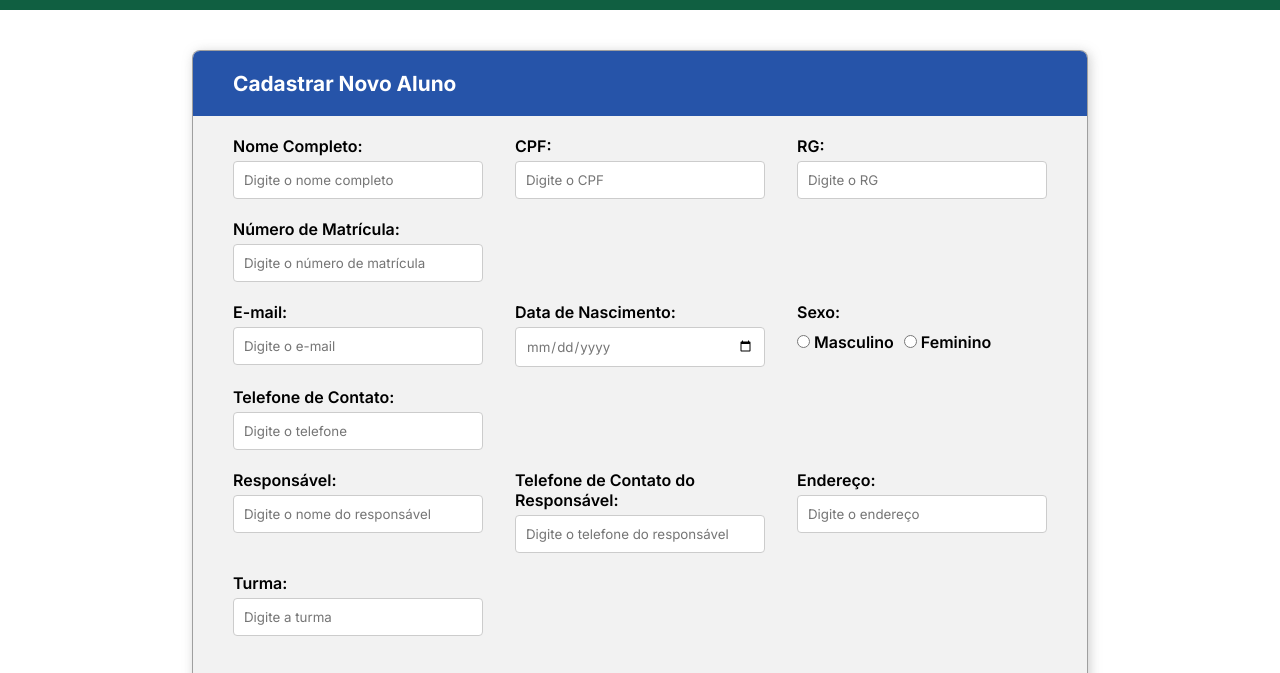
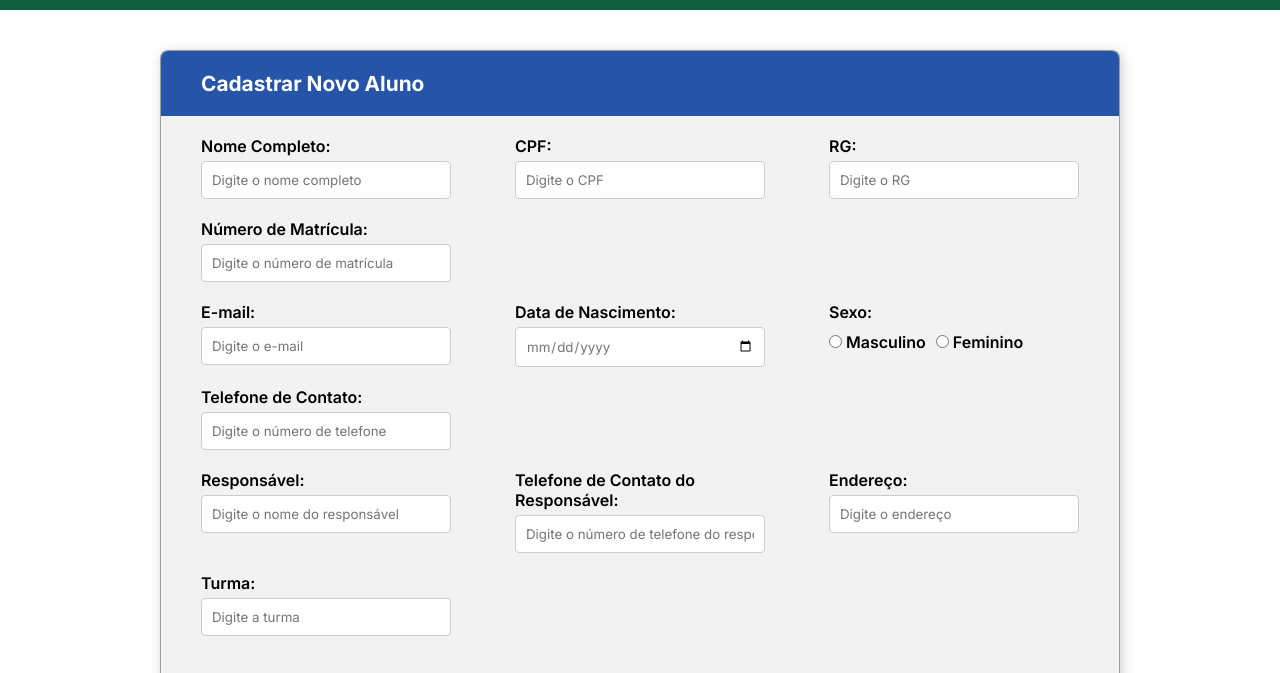
Before and after one commit to developerlucasgabriel/Senac-Atividade-Remota-Sistema-Alunos, a plain HTML site: page index.html in a window 1280 px wide. Shown: the part 94-767 px from the top of the page. Drawn offline with Linux system fonts and the light colour scheme.

Commit message:
mudança de nomes nos placeholders de telefone de contato

```diff
--- a/index.html
+++ b/index.html
@@ -71,7 +71,7 @@
 
                         <div class="form-group">
                             <label for="telefone">Telefone de Contato:</label>
-                            <input type="tel" id="telefone" name="telefone" placeholder="Digite o telefone">
+                            <input type="tel" id="telefone" name="telefone" placeholder="Digite o número de telefone">
                         </div>
                     </div>
 
@@ -84,7 +84,7 @@
 
                         <div class="form-group">
                             <label for="telefoneResp">Telefone de Contato do Responsável:</label>
-                            <input type="tel" id="telefoneResp" name="telefoneResp" placeholder="Digite o telefone do responsável">
+                            <input type="tel" id="telefoneResp" name="telefoneResp" placeholder="Digite o número de telefone do responsável">
                         </div>
 
                         <div class="form-group">
--- a/style.css
+++ b/style.css
@@ -90,7 +90,7 @@ ul > li > a:hover {
     display: flex;
     flex-direction: column;
     background-color: #efefefc5;
-    width: 70%;
+    width: 75%;
     margin: auto;
     box-shadow: 2px 2px 12px rgba(123, 123, 123, 0.361);
     border: 1px solid rgba(23, 22, 22, 0.378);
```
